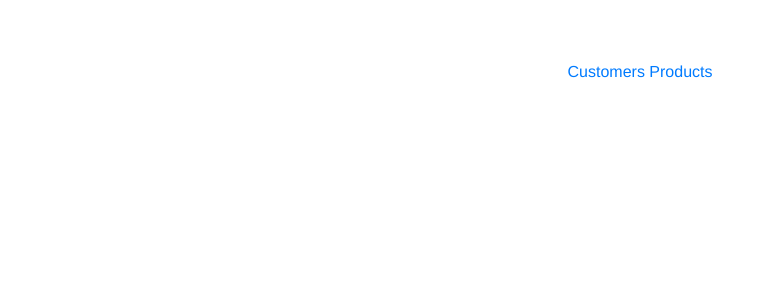
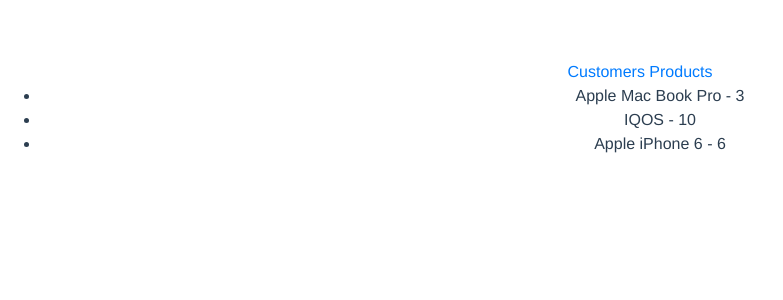
Before and after one commit to andrija989/store-app, a Vue app: page /products in a window 1280 px wide. Shown: the top 300 px of the page, without its empty margins (0-783 px from the left). Built offline with nearby package versions, Linux system fonts and the light colour scheme.

Commit message:
Zadatak 5

```diff
--- a/src/components/AppProducts.vue
+++ b/src/components/AppProducts.vue
@@ -1,10 +1,24 @@
 <template>
-    <div></div>
+<div>
+<ul>
+    <li v-for='(product,index) in products' :key="index">
+      {{ product.name}} - {{ product.quantity}}
+
+    </li>
+  </ul>
+</div>
 </template>
 
 <script>
+import {productService} from '@/services/ProductsService'
+
 export default {
+    data () {
+    return {
+      products: productService.list(),
 
+    }
+  },
 }
 </script>
 
```
